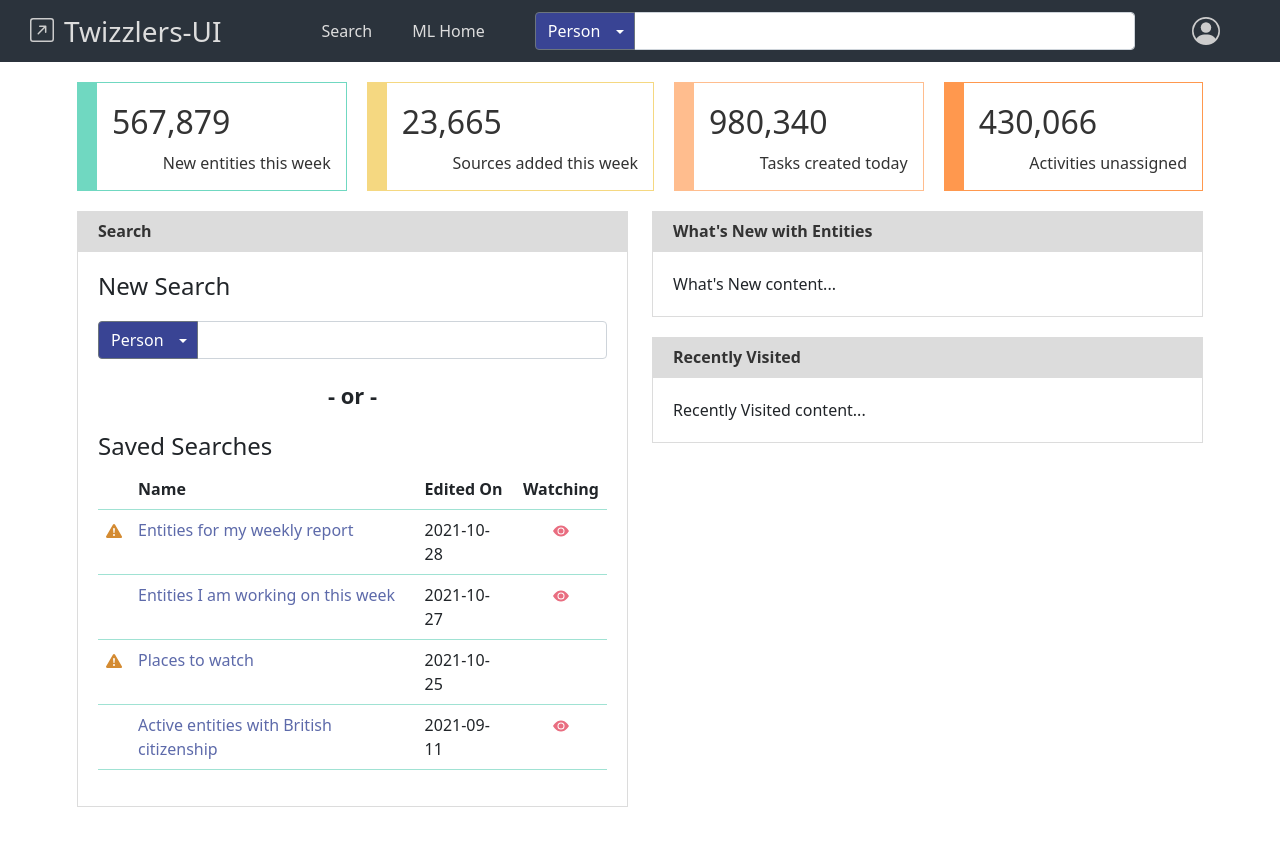
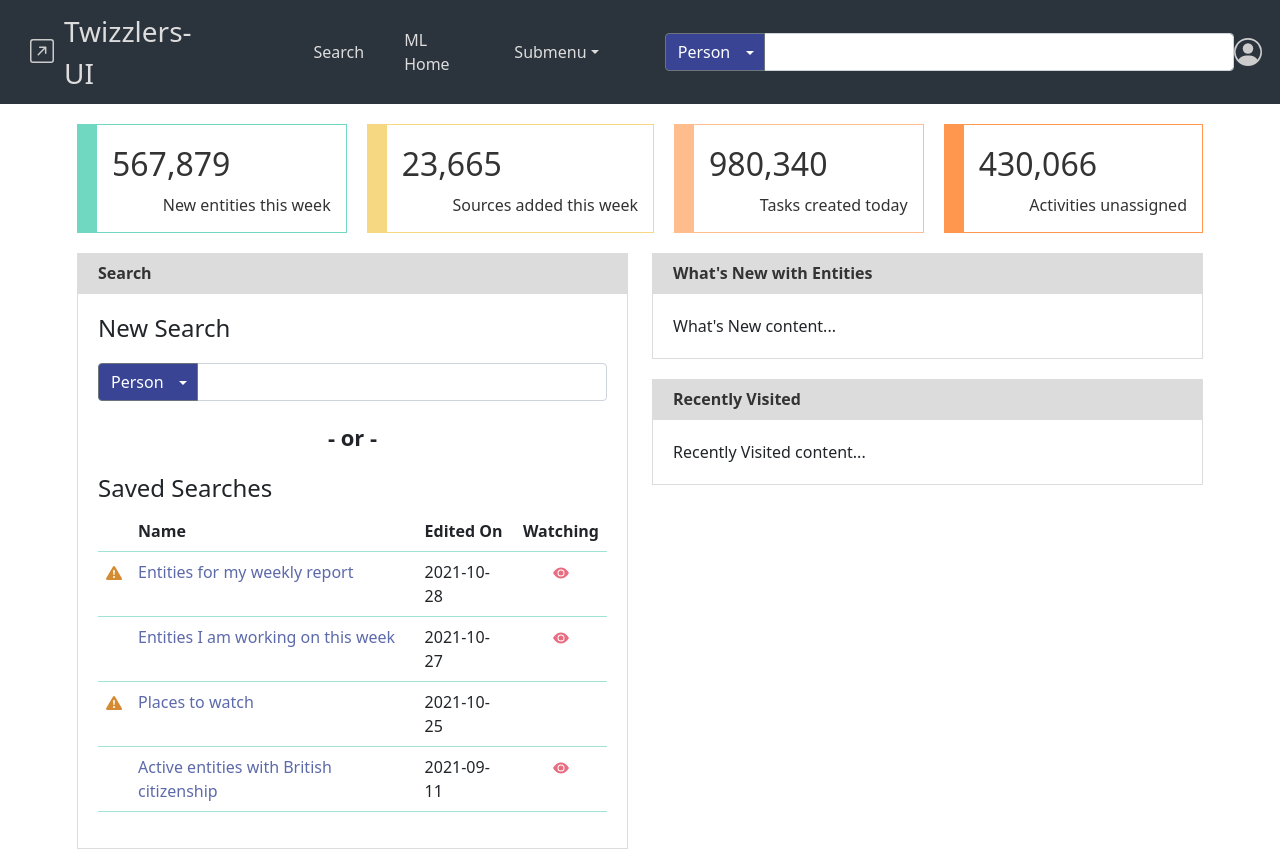
Before and after one commit to wooldridge/twizzlers-ui, a React (Create React App) app: page / in a window 1280 px wide. Before the commit the page ends 817 px from the top, so only its background shows below. Built offline with nearby package versions, Linux system fonts and the light colour scheme.

Commit message:
Add Menus component
Support submenu.

```diff
--- a/src/components/Header/Header.module.scss
+++ b/src/components/Header/Header.module.scss
@@ -20,16 +20,6 @@ header {
             }
             margin-right: 60px;
         }
-        .menus {
-            margin-right: 50px;
-        }
-        .menu {
-            margin-left: 40px;
-            a {
-                text-decoration: none;
-                color: #ddd;
-            }
-        }
     }
     .account {
         margin-right: 40px;
--- a/src/components/Header/Header.tsx
+++ b/src/components/Header/Header.tsx
@@ -1,6 +1,9 @@
 import React from "react";
 import { Link } from "react-router-dom";
 import SearchBox from "../../components/SearchBox/SearchBox";
+import Menus from "../../components/Menus/Menus";
+import Nav from "react-bootstrap/Nav";
+import NavDropdown from "react-bootstrap/NavDropdown";
 import { configHeader } from "../../config/header.js";
 import { ArrowUpRightSquare, PersonCircle } from "react-bootstrap-icons";
 import styles from "./Header.module.scss";
@@ -9,14 +12,36 @@ type Props = {};
 
 const Header: React.FC<Props> = (props) => {
 
+  const handleSelect = () => (e) => {
+    console.log("handleSelect", e);
+  }
+
   let menus = configHeader.menus.map((menu, index) => {
     return (
-      <span className={styles.menu} key={"menu-" + index}>
-        {menu.to ?
-          <Link to={menu.to}>{menu.label}</Link> :
-          <a href={menu.url} target="_blank" rel="noreferrer">{menu.label}</a>
-        }
-      </span>
+      <>
+        <span className={styles.menu} key={"menu-" + index}>
+          {menu.to ?
+            <Link to={menu.to}>{menu.label}</Link> :
+            menu.url ?
+              <a href={menu.url} target="_blank" rel="noreferrer">{menu.label}</a> :
+              <Nav activeKey="1" onSelect={handleSelect()}>
+                <NavDropdown title="Dropdown" id="nav-dropdown">
+                  {menu.submenu?.map((sb, i) => {
+                    if (sb.url) {
+                      return (
+                        <NavDropdown.Item href={sb.url}>{sb.label}</NavDropdown.Item>
+                      )
+                    } else {
+                      return (
+                        <NavDropdown.Item eventKey={sb.to}>{sb.label}</NavDropdown.Item>
+                      )
+                    }
+                  })}
+                </NavDropdown>
+              </Nav>
+          }
+        </span>
+      </>
     );
   });
 
@@ -29,9 +54,7 @@ const Header: React.FC<Props> = (props) => {
         <span className={styles.title}>
           <Link to="/">{configHeader.title}</Link>
         </span>
-        <span className={styles.menus}>
-          {menus}
-        </span>
+        <Menus config={configHeader.menus} />
         <SearchBox width="600px" />
       </div>
       <div className={styles.account}>
--- /dev/null
+++ b/src/components/Menus/Menus.module.scss
@@ -0,0 +1,13 @@
+.menus {
+    margin-right: 50px;
+}
+.menu {
+    margin-left: 40px;
+    a {
+        text-decoration: none;
+        color: #ddd;
+        &:hover {
+            color: #ddd;
+        }
+    }
+}
--- /dev/null
+++ b/src/components/Menus/Menus.scss
@@ -0,0 +1,17 @@
+.dropdown .nav-link {
+    color:#ddd;
+    text-decoration: none;
+    &:hover, &.hover, &:active, &.active, &:focus, &.focus {
+        color:#ddd;
+        text-decoration: none;
+    }
+}
+.dropdown .dropdown-item {
+    color:#333;
+    text-decoration: none;
+    &:hover, &.hover, &:active, &.active, &:focus, &.focus {
+        color:#333;
+        background-color: #eee;
+        text-decoration: none;
+    }
+}
--- /dev/null
+++ b/src/components/Menus/Menus.tsx
@@ -0,0 +1,58 @@
+import React from "react";
+import { Link, useNavigate } from "react-router-dom";
+import Nav from "react-bootstrap/Nav";
+import NavDropdown from "react-bootstrap/NavDropdown";
+import styles from "./Menus.module.scss";
+import "./Menus.scss";
+
+type Props = {
+    config?: any;
+};
+
+const Menus: React.FC<Props> = (props) => {
+
+    const navigate = useNavigate();
+
+    const handleSelect = () => (e) => {
+        console.log("handleSelect", e);
+        navigate(e);
+    }
+
+    return (
+        <div className={styles.menus}>
+            {props.config.map((menu, index) => {
+                return (
+                    <>
+                        <span className={styles.menu} key={"menu-" + index}>
+                        {menu.to ?
+                            <Link to={menu.to}>{menu.label}</Link> :
+                            menu.url ?
+                            <a href={menu.url} target="_blank" rel="noreferrer">{menu.label}</a> :
+                            <Nav activeKey="1" onSelect={handleSelect()}>
+                                <NavDropdown title={menu.label} id="nav-dropdown">
+                                {menu.submenu?.map((sb, i) => {
+                                    if (sb.url) {
+                                    return (
+                                        <NavDropdown.Item href={sb.url} target="_blank">
+                                            {sb.label}
+                                        </NavDropdown.Item>
+                                    )
+                                    } else {
+                                    return (
+                                        <NavDropdown.Item eventKey={sb.to}>{sb.label}</NavDropdown.Item>
+                                    )
+                                    }
+                                })}
+                                </NavDropdown>
+                            </Nav>
+                        }
+                        </span>
+                    </>
+                );
+            })}
+        </div>
+    );
+
+};
+
+export default Menus;
--- a/src/config/header.js
+++ b/src/config/header.js
@@ -8,6 +8,19 @@ export const configHeader = {
         {
             label: "ML Home",
             url: "http://www.marklogic.com"
+        },
+        {
+            label: "Submenu",
+            submenu: [
+                {
+                    label: "ML Docs",
+                    url: "https://docs.marklogic.com/"
+                },
+                {
+                    label: "Search",
+                    to: "/search"
+                }
+            ]
         }
     ]
 };
--- a/src/views/Search.tsx
+++ b/src/views/Search.tsx
@@ -18,23 +18,14 @@ const Search: React.FC<Props> = (props) => {
 
   return (
     <div className={styles.search}>
-
-    {(!_.isEmpty(searchContext.searchResults)) ? (
-
-      <div>
       <aside className={styles.sidebar}>
         <Sidebar config={configResults.sidebar} />
       </aside>
-
       <div className={styles.snippet}>
         <SelectedFacets />
         <Snippet config={configResults.snippet} />
       </div>
     </div>
-
-    ) : null}
-
-    </div>
   );
 };
 
```
Lines whose indentation alone changed are shown as unchanged.
